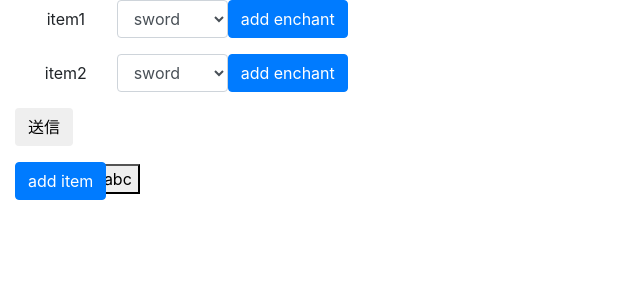
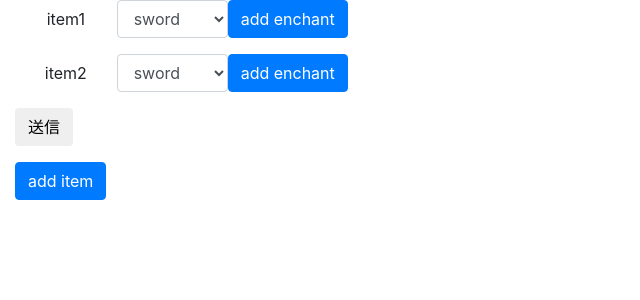
Before and after one commit to runrun9/flask_test, a Flask app: page / in a window 1280 px wide. Shown: the top 300 px of the page, without its empty margins (0-640 px from the left). Run offline with Flask 2, Linux system fonts and the light colour scheme; some libraries are stand-ins or nearby versions.

Commit message:
remove gomi

```diff
--- a/templates/main.html
+++ b/templates/main.html
@@ -42,7 +42,6 @@
         </form>
 
         <button id="add_item_button" class="btn btn-primary">add item</button>
-        <button id="abc">abc</button>
 
         <script src="https://stackpath.bootstrapcdn.com/bootstrap/4.1.3/js/bootstrap.min.js" integrity="sha384-ChfqqxuZUCnJSK3+MXmPNIyE6ZbWh2IMqE241rYiqJxyMiZ6OW/JmZQ5stwEULTy" crossorigin="anonymous"></script>
         <script type="text/javascript">
```
